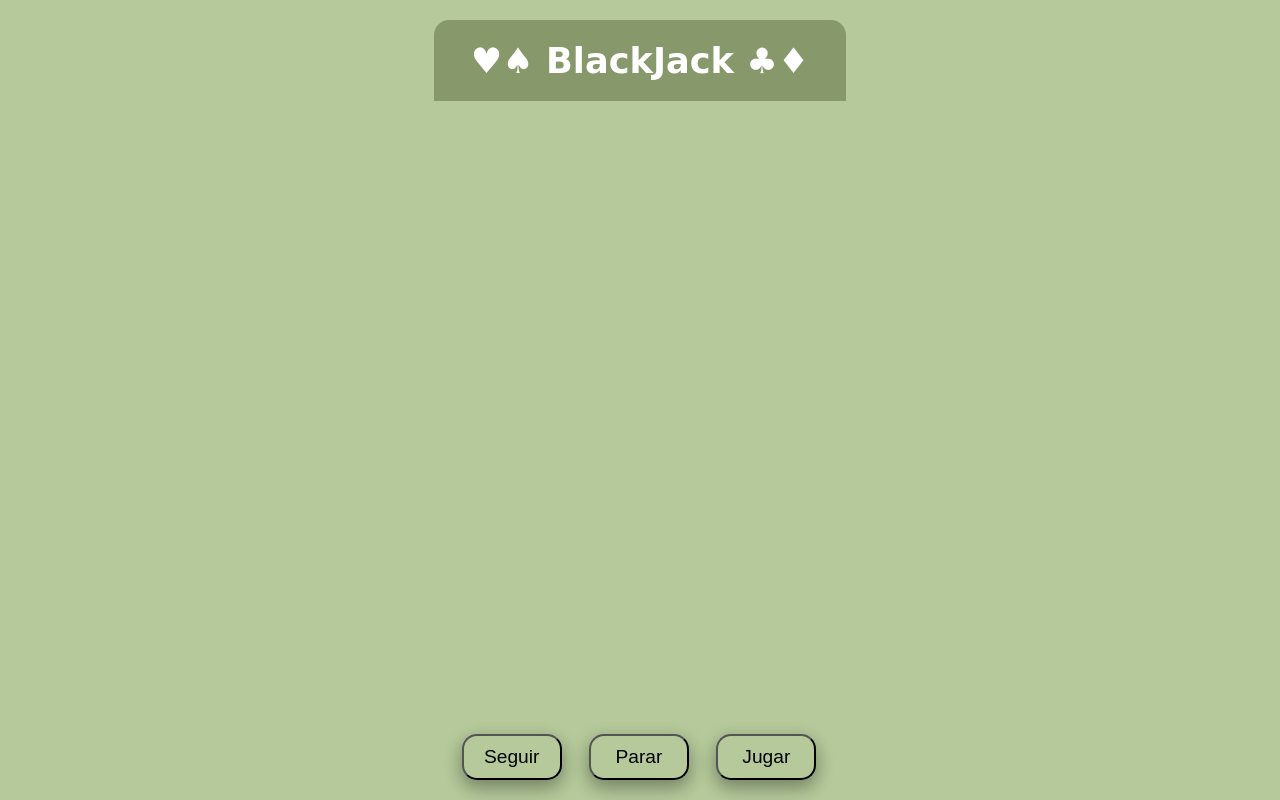
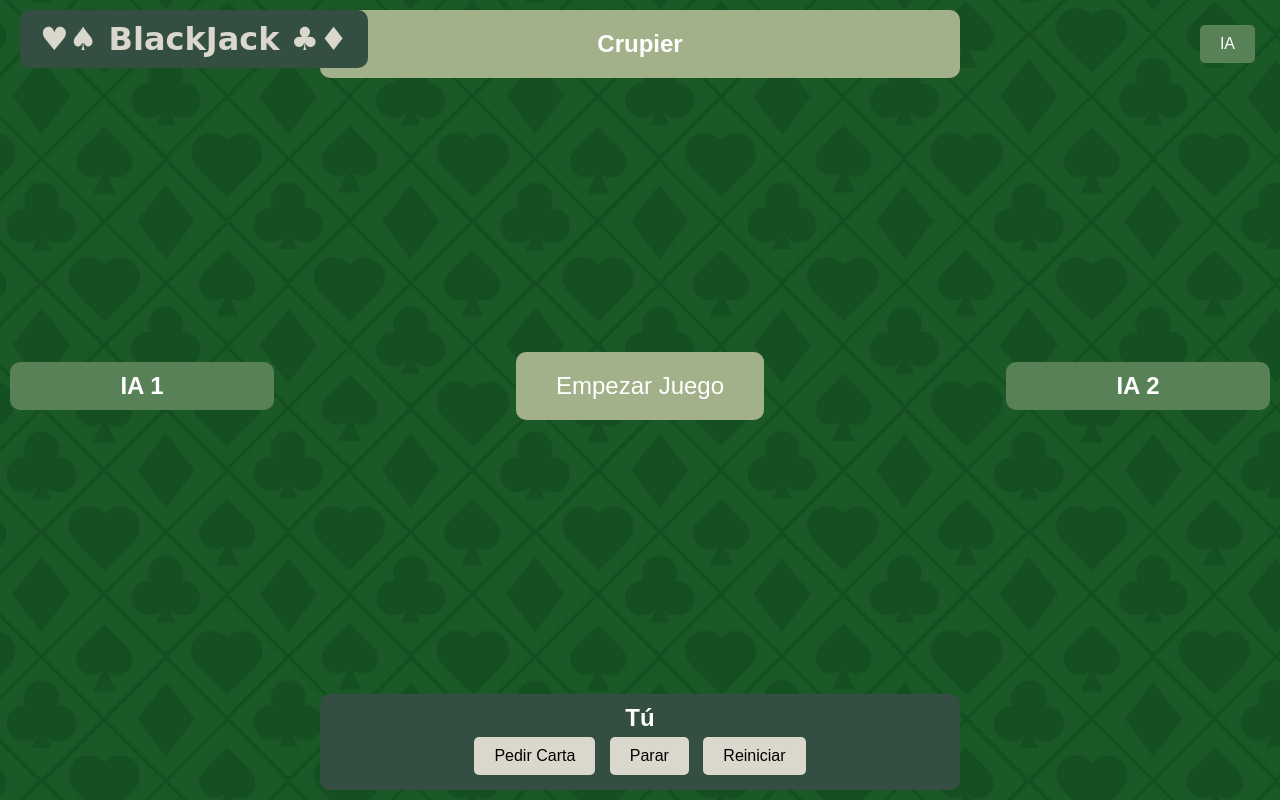
Before and after one commit to RaJami1205/BlackJack, a Flask app: page / in a window 1280 px wide. Run offline with Flask 3, Linux system fonts and the light colour scheme; some web fonts are replaced.

Commit message:
detalles

```diff
--- a/templates/interfaz_principal.html
+++ b/templates/interfaz_principal.html
@@ -4,12 +4,10 @@
   <title>BlackJack</title>
   <meta charset="utf-8">
   <meta name="description" content="Juego Blackjack">
-  <meta name="keywords" content="Juego Blackjack">
   <meta name="viewport" content="width=device-width, initial-scale=1.0">
   <link href="https://fonts.googleapis.com/css?family=Rye" rel="stylesheet">
 </head>
 <body>
-
   <header>
     <h1 class="titulo">
       <span class="rojo">&hearts;</span><span class="negro">&spades;</span>
@@ -18,114 +16,209 @@
     </h1>
   </header>
 
-  <div id="contenido">
+  <!-- Botón "IA" en la esquina superior derecha -->
+  <button id="boton-ia">IA</button>
+
+  <!-- Sección del crupier -->
+  <section id="crupier">
+    <h2>Crupier</h2>
+    <div id="cartas-crupier"></div>
+  </section>
+
+  <!-- Contenedor general del juego -->
+  <div id="mesa">
+    <!-- IA izquierda -->
+    <section id="ia-izquierda">
+      <h2>IA 1</h2>
+      <div id="cartas-ia-izquierda"></div>
+    </section>
+
+    <!-- Área central vacía con el botón para empezar el juego -->
+    <section id="centro">
+      <form method = "POST" action ="/comenzar_partida">
+        <button type = "submit" id="inicio-juego">Empezar Juego</button>
+      </form>
+    </section>
+
+    <!-- IA derecha -->
+    <section id="ia-derecha">
+      <h2>IA 2</h2>
+      <div id="cartas-ia-derecha"></div>
+    </section>
+  </div>
+
+  <!-- Sección del jugador local -->
+  <section id="jugador">
+    <h2>Tú</h2>
     <div id="cartas-jugador">
       {% for carta in cartas %}
-          <!-- Mostrar el archivo SVG correspondiente a la carta -->
           <object data="{{ url_for('static', filename='SVG-cards-1.3/' + carta + '.svg') }}" type="image/svg+xml" style="width: 100px; margin: 10px;"></object>
       {% endfor %}
     </div>
-  </div>
+    <div id="acciones-jugador">
+      <button>Pedir Carta</button>
+      <button>Parar</button>
+      <button>Reiniciar</button>
+    </div>
+  </section>
 
-  <div id="mainContent">
-    <form method="POST" action="/pedir_carta">
-      <button type="submit" id="Hit">Seguir</button>
-    </form>
+  <script>
+    // Evento para el botón "Empezar Juego"
+    document.getElementById('inicio-juego').addEventListener('click', function() {
+      //event.target.disabled = true;
+      alert('¡El juego ha comenzado!');
+      // Aquí puedes agregar la lógica para iniciar el juego
+      // Puedes ocultar el botón de inicio y mostrar las cartas de los jugadores, crupier, etc.
+      document.getElementById('inicio-juego').style.display = 'none'; // Esconder el botón
 
-    <form method="POST" action="/retirarse">
-      <button type="submit" id="Stand">Parar</button>
-    </form>
-
-    <form method="POST" action="/comenzar_partida">
-      <button type="submit" id="Play">Jugar</button>
-    </form>
-  </div>
-
+    });
+  </script>
 </body>
 </html>
 
 <style>
+/* Reset de estilos */
 * {
-  max-width: 412px;
-  align-content: center;
-  margin-left: auto;
-  margin-right: auto;
-  text-align: center;
   box-sizing: border-box;
+  margin: 0;
+  padding: 0;
 }
 
+/* Body ocupa toda la pantalla */
 body {
-  background-color: #b5c99a;
+  display: flex;
+  flex-direction: column;
+  height: 100vh;
   font-family: sans-serif;
   color: white;
-  margin: 0;
-  padding-top: 20px;
-  display: flex;
-  height: 100vh;
-  flex-direction: column;
+  background-image: url("{{ url_for('static', filename='background.jpg') }}");
+  background-color: #3A5A40; /* Fondo verde semioscuro */
+  background-size: cover;
+  background-repeat: no-repeat;
+  background-position: center;
 }
 
+/* Estilo del header */
 header {
-  width: 100%;
-  display: flex;
-  justify-content: center;
-  padding: 20px 0;
-  border-radius: 15px 15px 0 0;
-  background-color: #87986A;
-  margin-bottom: 10px;
+  width: auto; /* No ocupa todo el ancho */
+  position: absolute; /* Para ubicarlo libremente */
+  top: 10px; /* Separación desde arriba */
+  left: 20px; /* Separación desde la derecha */
+  padding: 10px 20px;
+  background-color: #344E41; /* Verde más oscuro */
+  border-radius: 10px;
 }
 
 h1.titulo {
-  color: white;
   font-family: 'Rye', cursive;
-  font-size: 2.2em;
-  margin: 0;
+  font-size: 2em;
+  color: #DAD7CD; /* Beige claro */
   text-align: center;
 }
 
-/* Estilo del área principal (sin el panel lateral) */
-#mainContent {
+/* Botón IA en la esquina superior derecha */
+#boton-ia {
+  position: absolute;
+  top: 20px;
+  right: 20px;
+  padding: 10px 20px;
+  font-size: 1em;
+  background-color: #588157; /* Verde más oscuro */
+  color: white;
+  border: none;
+  border-radius: 5px;
+  cursor: pointer;
+}
+
+#boton-ia:hover {
+  background-color: #4f6c4e;
+}
+
+/* Sección del crupier */
+#crupier {
+  text-align: center;
+  padding: 20px;
+  background-color: rgba(0, 0, 0, 0.7);
+  margin: 10px auto;
+  border-radius: 10px;
+  width: 50%; /* Cambié el 80% a 50% para hacerlo más pequeño */
+  background-color: #A3B18A; /* Verde grisáceo suave */
+}
+
+/* Contenedor general */
+#mesa {
+  display: flex;
+  flex: 1;
+  justify-content: space-between;
+  align-items: center;
+  padding: 10px;
+}
+
+/* IA izquierda */
+#ia-izquierda {
+  flex: 0.2;
+  background-color: #588157; /* Verde más oscuro */
+  padding: 10px;
+  text-align: center;
+  border-radius: 10px;
+}
+
+/* Área central vacía con botón */
+#centro {
+  flex: 0.6;
   display: flex;
   justify-content: center;
-  gap: 10px;
-  position: absolute;
-  bottom: 20px;
-  width: 100%;
-  padding: 0 20px;
-  transform: translateX(-1px); /* Desplaza los botones hacia la izquierda */
+  align-items: center;
 }
 
-#mainContent form {
-  display: inline-block;
+/* Botón "Empezar Juego" */
+#inicio-juego {
+  padding: 20px 40px;
+  font-size: 1.5em;
+  background-color: #A3B18A; /* Verde grisáceo suave */
+  color: white;
+  border: none;
+  border-radius: 10px;
+  cursor: pointer;
+  transition: background-color 0.3s ease;
 }
 
-button {
-  padding: 10px;
-  font-size: 1.2em;
-  border-radius: 15px;
-  color: black;
-  background-color: #b5c99a;
-  box-shadow: 0 8px 16px 0 rgba(0,0,0,0.2), 0 6px 20px 0 rgba(0,0,0,0.19);
-  width: 100px;
+#inicio-juego:hover {
+  background-color: #9aaf8b;
 }
 
-button:disabled {
-  opacity: 0.4;
+/* IA derecha */
+#ia-derecha {
+  flex: 0.2;
+  background-color: #588157; /* Verde más oscuro */
+  padding: 10px;
+  text-align: center;
+  border-radius: 10px;
 }
 
-#pie {
-  font-weight: bold;
-  width: 100%;
-  padding-top: 10px;
-  height: 20px;
-  color: #70b270;
+/* Jugador local */
+#jugador {
   text-align: center;
+  background-color: #344E41; /* Verde más oscuro */
+  padding: 10px;
+  border-radius: 10px;
+  width: 50%; /* Cambié el 100% a 50% para hacerlo más pequeño */
+  margin: 10px auto; /* Asegura que se centre horizontalmente */
 }
 
+/* Estilo de botones */
+button {
+  margin: 5px;
+  padding: 10px 20px;
+  border-radius: 5px;
+  border: none;
+  background-color: #DAD7CD; /* Beige claro */
+  color: black;
+  font-size: 1em;
+  cursor: pointer;
+}
 
-    object {
-    width: 80px;  /* Ajusta el tamaño de las cartas */
-    height: auto; /* Mantiene la relación de aspecto de las cartas */
-    margin: 10px; /* Espacio entre las cartas */
+button:hover {
+  background-color: #B7C29E; /* Tono intermedio entre beige y verde */
 }
 </style>
```
Also changed, not shown: static/background.jpg (added).
